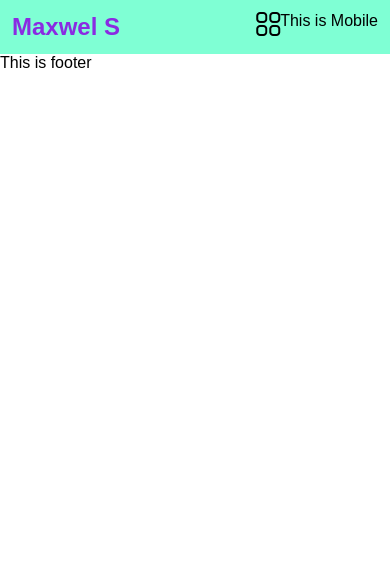
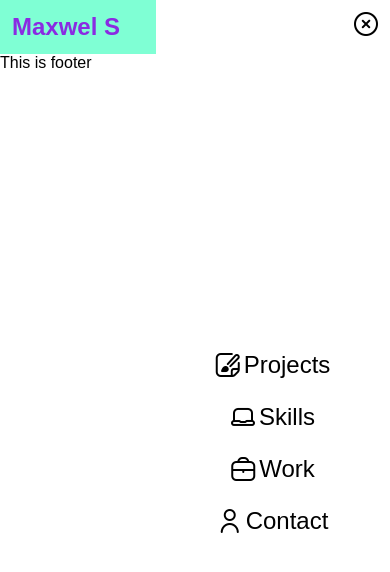
Before and after one commit to MaxwelSantana/responsive-personal-portfolio, a Next.js app: page / in a window 390 px wide. Both pictures are taken after a click on the element 366 px from the left and 27 px from the top of the page. Shown: the top 572 px of the page. Built offline with nearby package versions, Linux system fonts and the light colour scheme.

Commit message:
mobile header

```diff
--- a/components/Header.js
+++ b/components/Header.js
@@ -26,7 +26,35 @@ const WebMenu = () => (
   </div>
 );
 
-const MobileMenu = () => <div>This is Mobile</div>;
+const MobileMenu = ({ isOpen, setIsOpen }) => (
+  <div className={styles.mobile}>
+    <div className={styles.closeIcon} onClick={() => setIsOpen(!isOpen)}>
+      <i className={`fi fi-rr-cross-circle`}></i>
+    </div>
+    <div className={styles.mobileOptions}>
+      <div className={styles.mobileOption}>
+        <a href="#project">
+          <i className={`fi fi-rr-edit-alt ${styles.optionIcon}`}></i>Projects
+        </a>
+      </div>
+      <div className={styles.mobileOption}>
+        <a href="#skills">
+          <i className={`fi fi-rr-laptop ${styles.optionIcon}`}></i>Skills
+        </a>
+      </div>
+      <div className={styles.mobileOption}>
+        <a href="#work">
+          <i className={`fi fi-rr-briefcase ${styles.optionIcon}`}></i>Work
+        </a>
+      </div>
+      <div className={styles.mobileOption}>
+        <a href="#contact">
+          <i className={`fi fi-rr-user ${styles.optionIcon}`}></i>Contact
+        </a>
+      </div>
+    </div>
+  </div>
+);
 
 function Header() {
   const [isOpen, setIsOpen] = useState(false);
--- a/components/Header.module.css
+++ b/components/Header.module.css
@@ -74,3 +74,44 @@
   align-items: center;
   margin-right: 4px;
 }
+
+/* || Mobile Menu */
+.mobile {
+  background-color: white;
+  height: 100vh;
+  width: 60vw;
+  position: absolute;
+  right: 0;
+  top: -6px;
+  padding: 18px 12px;
+  display: flex;
+  flex-direction: column;
+}
+
+.closeIcon {
+  display: flex;
+  justify-content: flex-end;
+  font-size: 24px;
+}
+
+.mobileOptions {
+  display: flex;
+  flex-direction: column;
+  width: 100%;
+  padding-top: 24px;
+  justify-content: center;
+  align-items: center;
+  height: 100%;
+}
+
+.mobileOption {
+  font-size: 24px;
+  margin: 12px 0;
+  display: flex;
+}
+
+.mobileOption a {
+  text-decoration: none;
+  color: black;
+  display: flex;
+}
```
